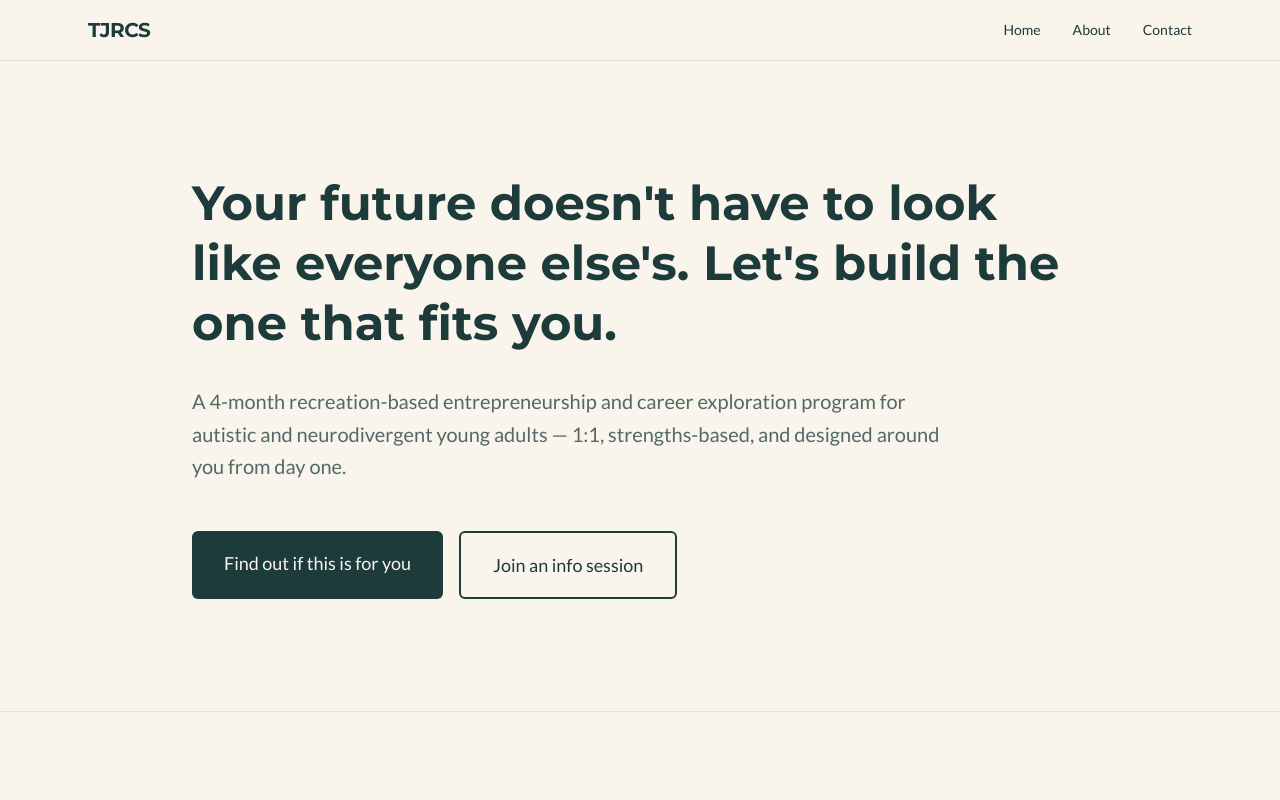
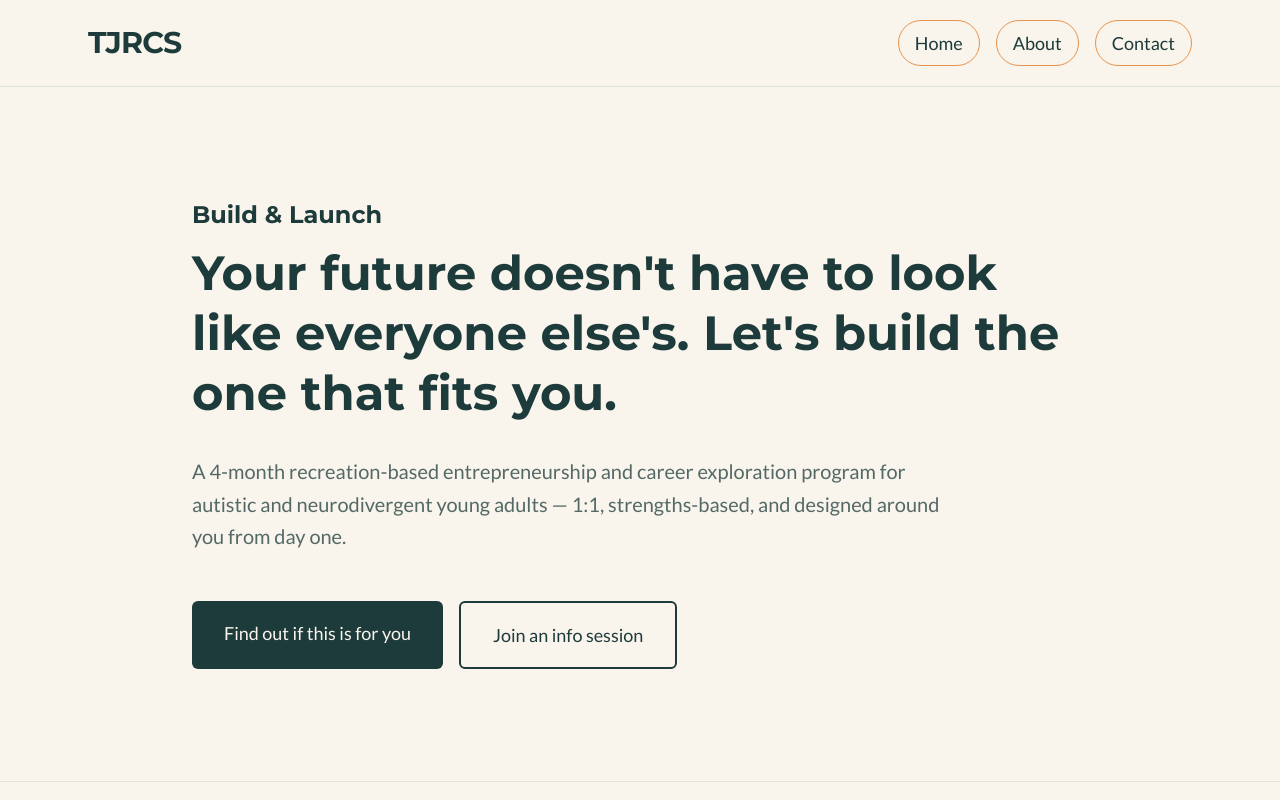
Before and after one commit to tamikanabilajackson-netizen/tjrcs-website, a Next.js app: page / in a window 1280 px wide. Shown: the top 800 px of the page. Built offline with nearby package versions, Linux system fonts and the light colour scheme.

Commit message:
Add Build and Launch eyebrow text and styled nav buttons

```diff
--- a/app/layout.tsx
+++ b/app/layout.tsx
@@ -28,7 +28,26 @@ export default function RootLayout({
       lang="en"
       className={`${montserrat.variable} ${lato.variable} h-full antialiased`}
     >
-      <body className="min-h-full flex flex-col">{children}</body>
+      <body className="min-h-full flex flex-col">
+        {/* Nav */}
+        <nav aria-label="Main navigation" className="bg-cream sticky top-0 z-50 border-b border-sage/30">
+          <a
+            href="#main-content"
+            className="sr-only focus:not-sr-only focus:fixed focus:top-4 focus:left-4 focus:z-[100] focus:bg-amber focus:text-white focus:px-4 focus:py-2 focus:rounded-md focus:font-medium"
+          >
+            Skip to main content
+          </a>
+          <div className="max-w-6xl mx-auto px-6 py-5 flex items-center justify-between">
+            <span className="font-heading font-bold text-teal text-3xl tracking-tight">TJRCS</span>
+            <div className="flex gap-4">
+              <a href="/" className="text-teal text-lg font-medium border border-amber px-4 py-2 rounded-full hover:bg-amber hover:text-cream transition-colors">Home</a>
+              <a href="#about" className="text-teal text-lg font-medium border border-amber px-4 py-2 rounded-full hover:bg-amber hover:text-cream transition-colors">About</a>
+              <a href="#contact" className="text-teal text-lg font-medium border border-amber px-4 py-2 rounded-full hover:bg-amber hover:text-cream transition-colors">Contact</a>
+            </div>
+          </div>
+        </nav>
+        {children}
+      </body>
     </html>
   );
 }
--- a/app/page.tsx
+++ b/app/page.tsx
@@ -1,28 +1,13 @@
 export default function Home() {
   return (
     <>
-      {/* Nav */}
-      <nav aria-label="Main navigation" className="bg-cream sticky top-0 z-50 border-b border-sage/30">
-        <a
-          href="#main-content"
-          className="sr-only focus:not-sr-only focus:fixed focus:top-4 focus:left-4 focus:z-[100] focus:bg-amber focus:text-white focus:px-4 focus:py-2 focus:rounded-md focus:font-medium"
-        >
-          Skip to main content
-        </a>
-        <div className="max-w-6xl mx-auto px-6 py-4 flex items-center justify-between">
-          <span className="font-heading font-bold text-teal text-xl tracking-tight">TJRCS</span>
-          <div className="flex gap-8">
-            <a href="#" className="text-teal hover:text-amber transition-colors text-sm font-medium">Home</a>
-            <a href="#about" className="text-teal hover:text-amber transition-colors text-sm font-medium">About</a>
-            <a href="#contact" className="text-teal hover:text-amber transition-colors text-sm font-medium">Contact</a>
-          </div>
-        </div>
-      </nav>
-
       <main id="main-content">
         {/* 1. Hero */}
         <section className="bg-cream py-28 px-6">
           <div className="max-w-4xl mx-auto">
+            <div className="font-heading font-bold text-teal text-2xl mb-3">
+              Build &amp; Launch
+            </div>
             <h1 className="font-heading font-bold text-teal text-5xl leading-tight mb-8">
               Your future doesn&apos;t have to look like everyone else&apos;s. Let&apos;s build the one that fits you.
             </h1>
```
